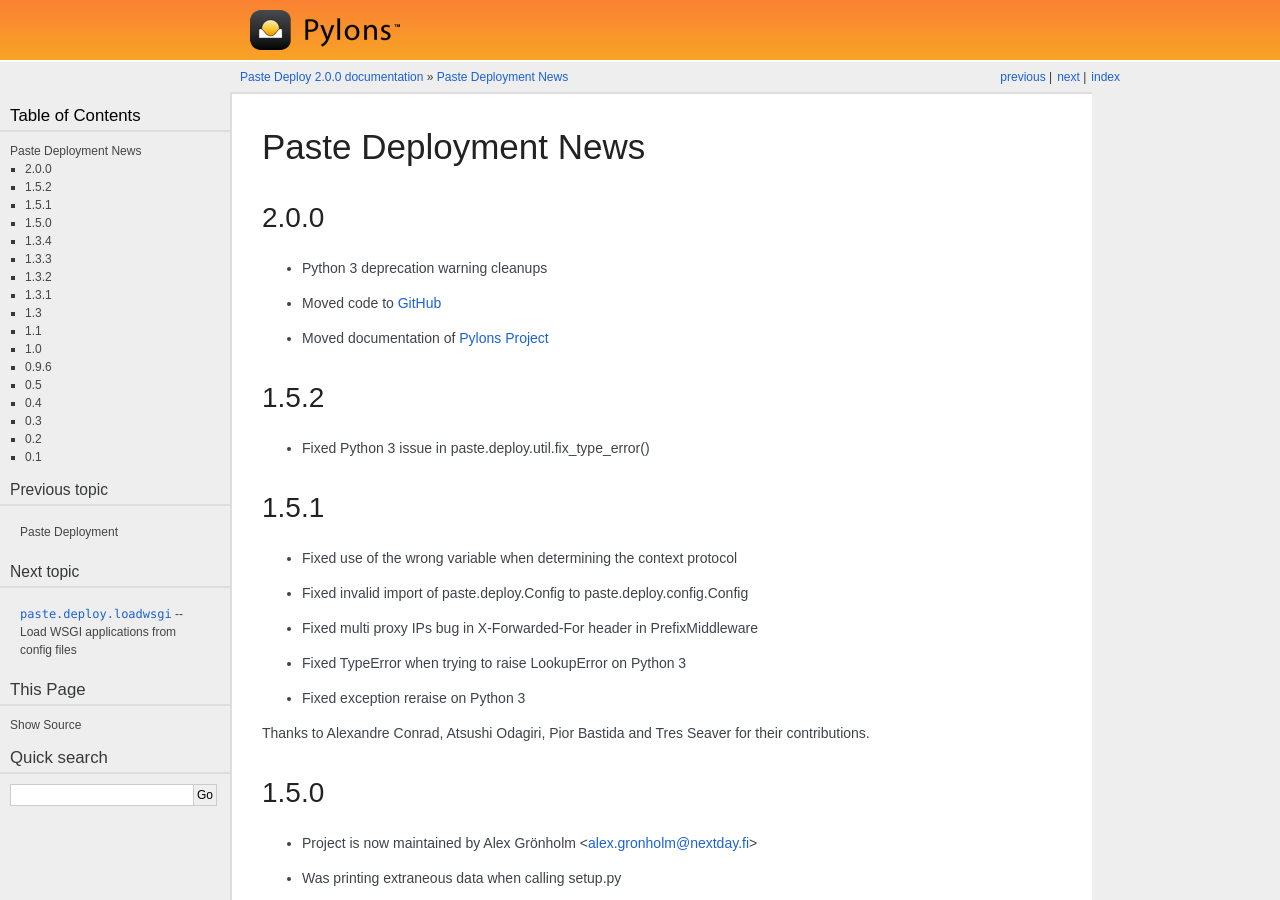
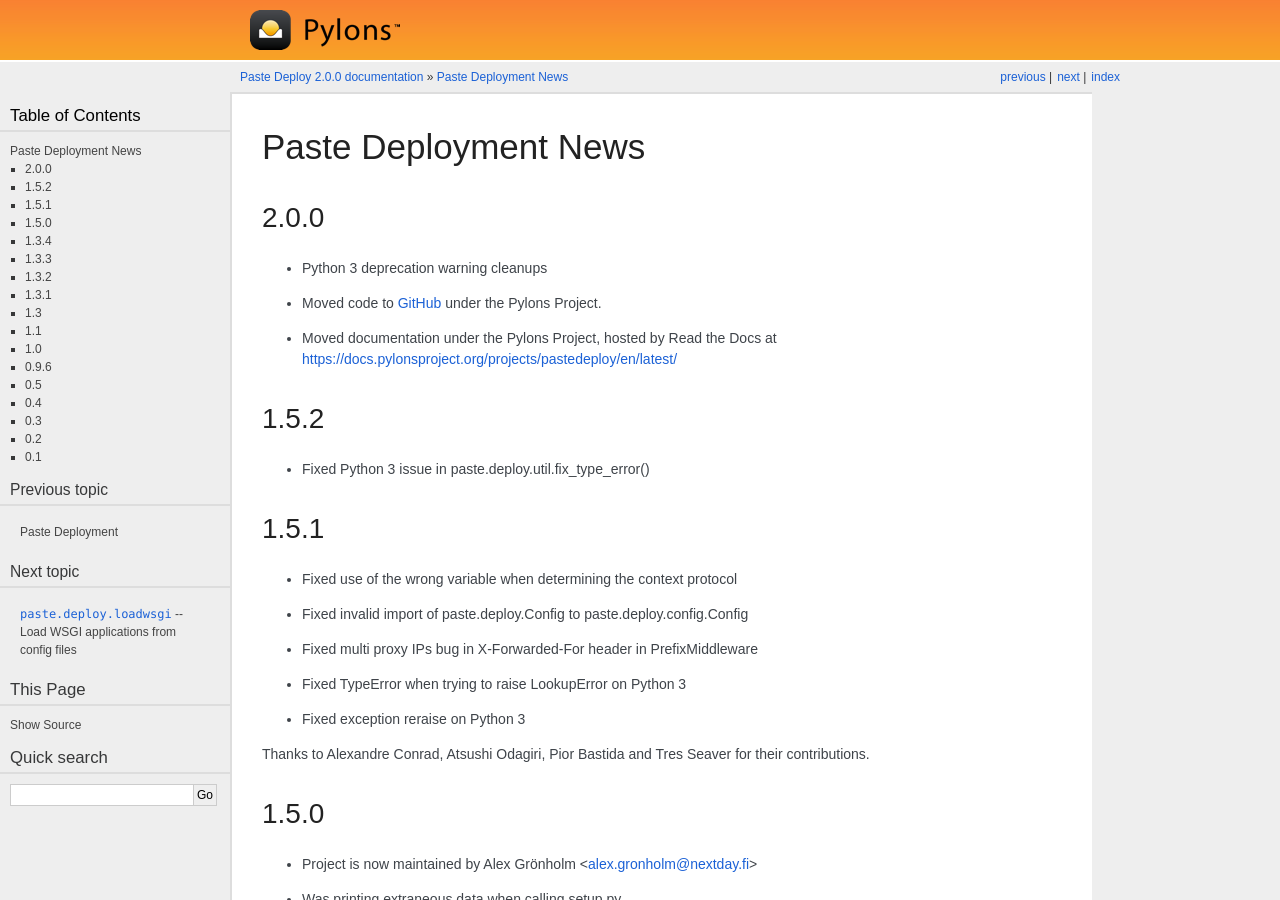
Before and after one commit to Pylons/pastedeploy, a Sphinx documentation site: the page built from docs/news.rst, in a window 1280 px wide and 900 px high. Built offline with Sphinx 7.4.7, drawn with Linux system fonts in a browser that asks for light colours; some web fonts are replaced.

Commit message:
Fixup text and links in 2.0.0 news
Better linking and more complete text

```diff
--- a/docs/news.rst
+++ b/docs/news.rst
@@ -5,8 +5,8 @@ Paste Deployment News
 -----
 
 * Python 3 deprecation warning cleanups
-* Moved code to `GitHub <https://github.com/Pylons/pastedeploy>`_
-* Moved documentation of `Pylons Project <https://docs.pylonsproject.org/projects/pastedeploy/>`_
+* Moved code to `GitHub <https://github.com/Pylons/pastedeploy>`_ under the Pylons Project.
+* Moved documentation under the Pylons Project, hosted by Read the Docs at https://docs.pylonsproject.org/projects/pastedeploy/en/latest/
 
 1.5.2
 -----
```
